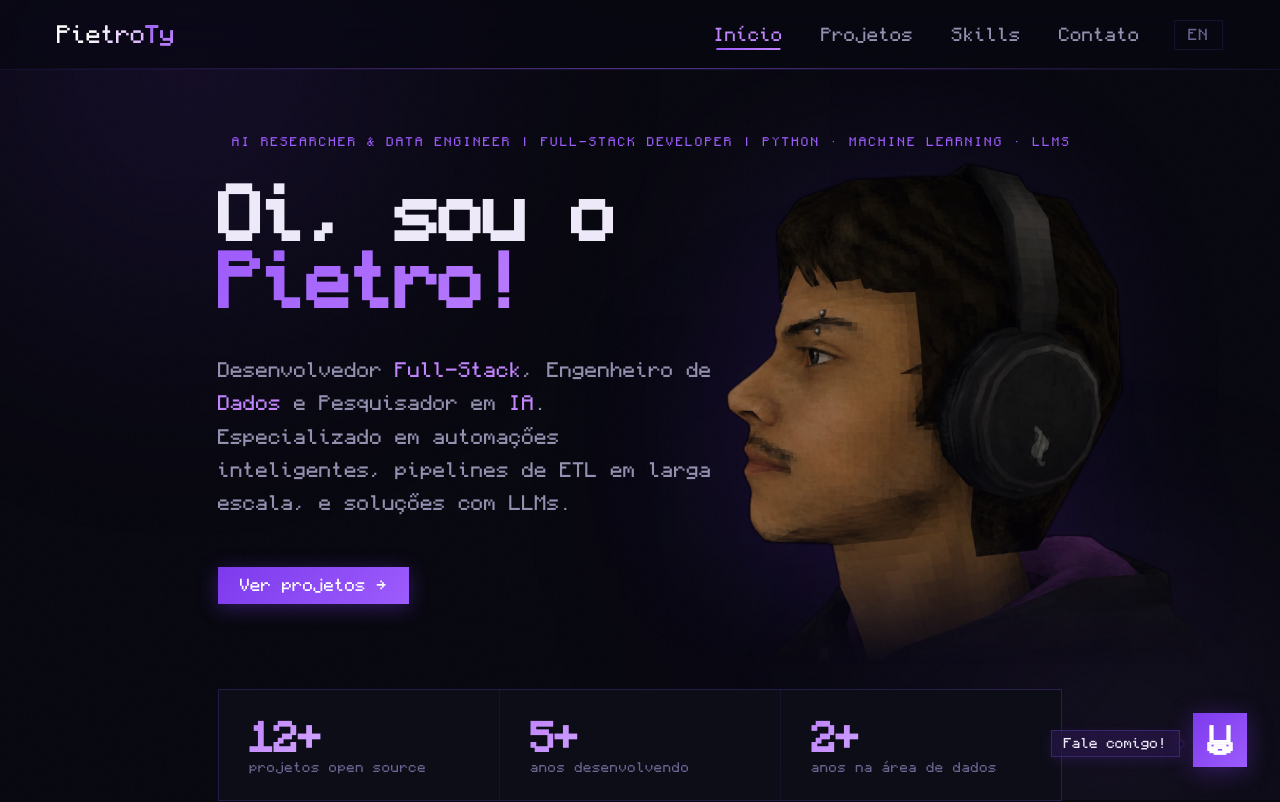
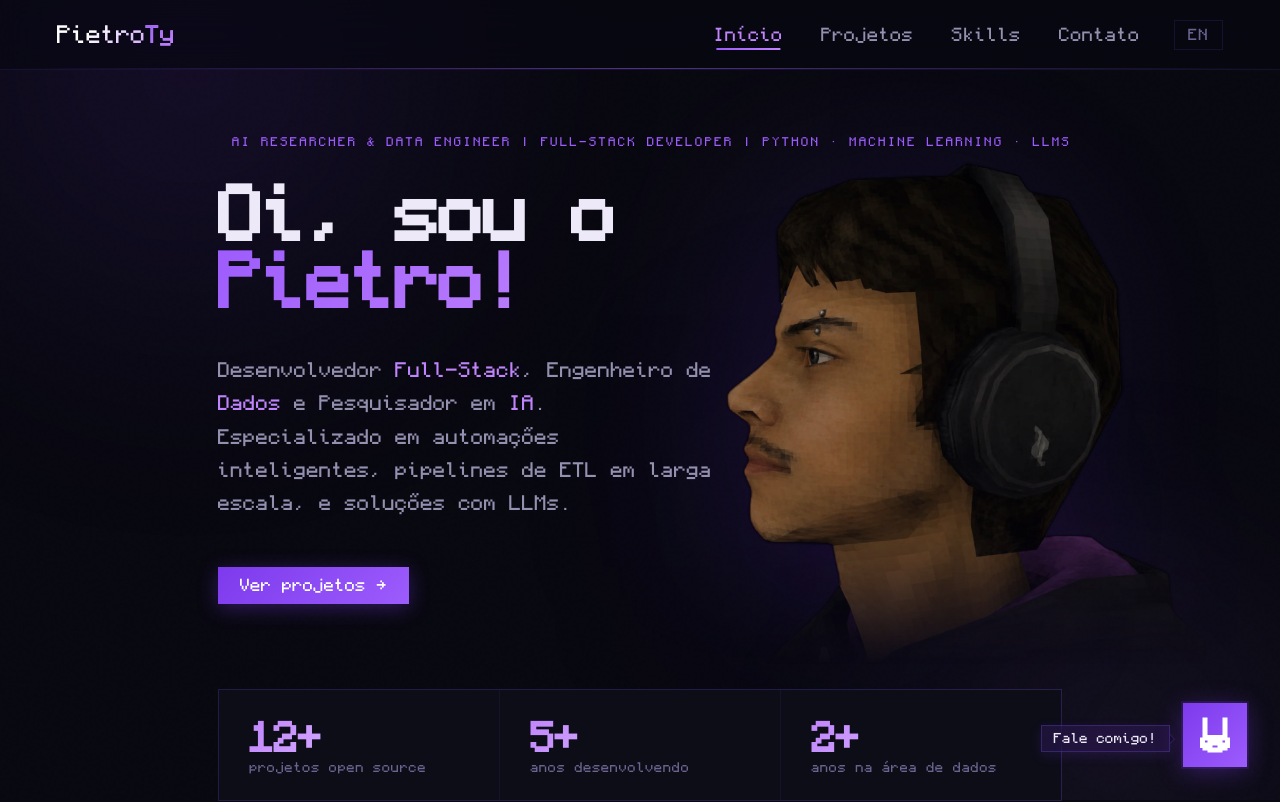
Before and after one commit to PietroTy/PietroTy, a React (Create React App) app: page / in a window 1280 px wide. Shown: the top 802 px of the page. Built offline with nearby package versions, Linux system fonts and the light colour scheme.

Commit message:
feat: enlarge TyChat FAB, slow down and soften pulse animation, keep Ty bunny icon fixed inside the button, and align floating speech tip

```diff
--- a/src/components/chat/TyChat.js
+++ b/src/components/chat/TyChat.js
@@ -132,13 +132,7 @@ export default function TyChat({ lang }) {
       )}
 
       <button className="chat-fab" onClick={() => setOpen((o) => !o)} aria-label="Chat com Ty">
-        {open ? (
-          <svg viewBox="0 0 16 16" fill="none" stroke="currentColor" strokeWidth="1.5" shapeRendering="crispEdges" style={{ width: "22px", height: "22px" }}>
-            <path d="M3,3 L13,13 M13,3 L3,13" />
-          </svg>
-        ) : (
-          <BunnyIcon style={{ width: "34px", height: "34px", color: "white" }} />
-        )}
+        <BunnyIcon style={{ width: "40px", height: "40px", color: "white", transform: open ? "rotate(12deg) scale(0.95)" : "none", transition: "transform 0.25s" }} />
       </button>
 
       <div className={`chat-window ${open ? "open" : "closed"}`}>
--- a/src/styles/chat.css
+++ b/src/styles/chat.css
@@ -1,17 +1,17 @@
 .chat-fab {
   position: fixed; bottom: 1.75rem; right: 1.75rem; z-index: 300;
-  width: 54px; height: 54px; border-radius: 0;
+  width: 64px; height: 64px; border-radius: 0;
   background: linear-gradient(135deg, var(--p1), var(--p2));
   border: none; cursor: pointer; display: flex; align-items: center; justify-content: center;
   box-shadow: 0 4px 24px var(--glow), 0 0 0 0 var(--glow);
   transition: transform 0.25s, box-shadow 0.25s;
-  animation: pulse-ring 3s ease-in-out infinite;
+  animation: pulse-ring 5s ease-in-out infinite;
 }
 .chat-fab:hover { transform: scale(1.08); box-shadow: 0 8px 40px var(--glow); }
 .chat-fab svg { width: 22px; height: 22px; color: white; transition: opacity 0.2s; }
 @keyframes pulse-ring {
-  0%,100% { box-shadow: 0 4px 24px var(--glow), 0 0 0 0 rgba(124,58,237,0.4); }
-  50%      { box-shadow: 0 4px 24px var(--glow), 0 0 0 12px rgba(124,58,237,0); }
+  0%,100% { box-shadow: 0 4px 24px var(--glow), 0 0 0 0 rgba(124,58,237,0.25); }
+  50%      { box-shadow: 0 4px 24px var(--glow), 0 0 0 6px rgba(124,58,237,0); }
 }
 
 .chat-window {
@@ -119,8 +119,8 @@
 /* Floating tip for closed FAB */
 .chat-fab-tip {
   position: fixed;
-  bottom: 43px;
-  right: 100px;
+  bottom: 48px;
+  right: 110px;
   background: rgba(124, 58, 237, 0.15);
   border: 1px solid rgba(124, 92, 252, 0.25);
   backdrop-filter: blur(8px);
```
